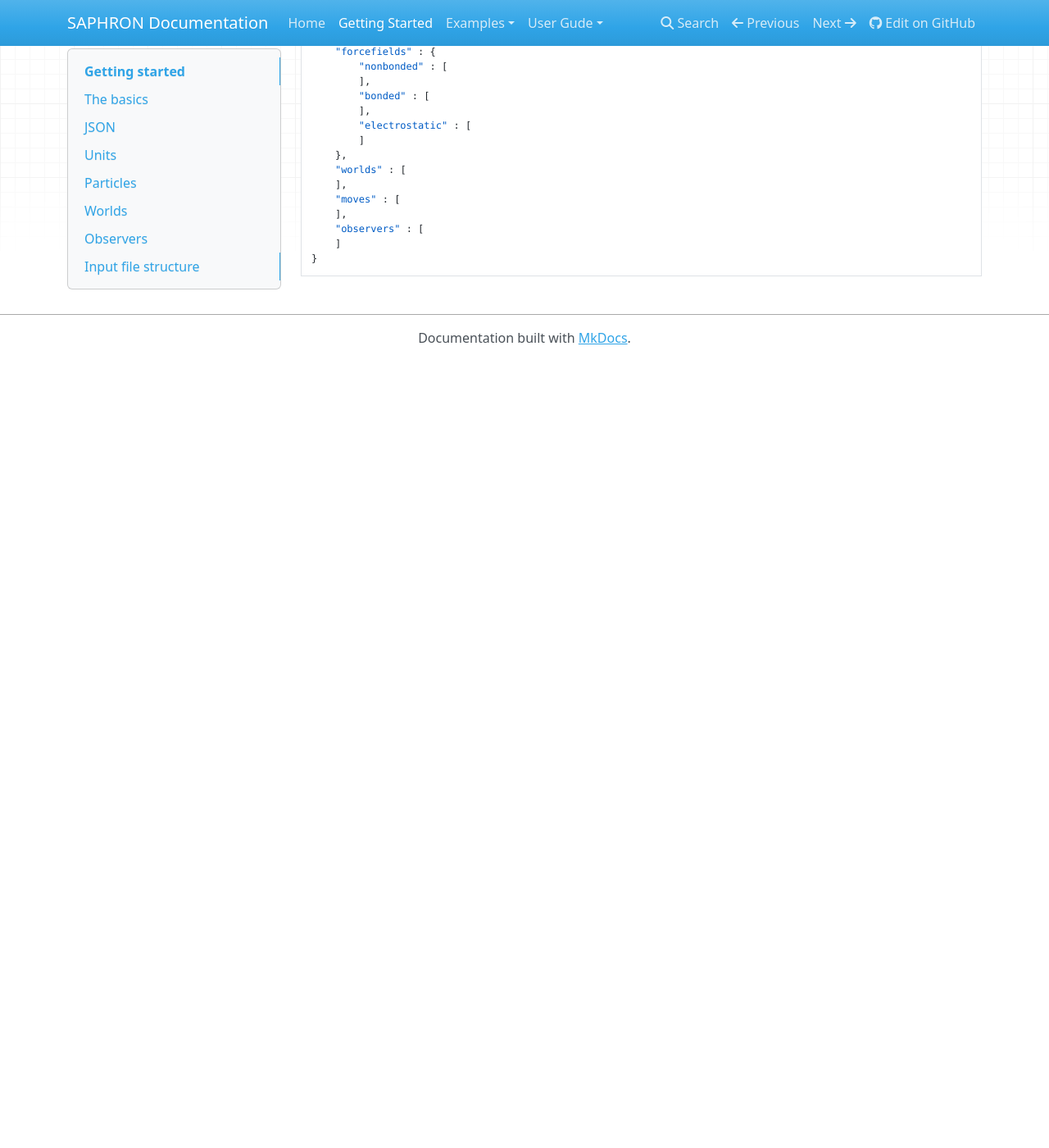
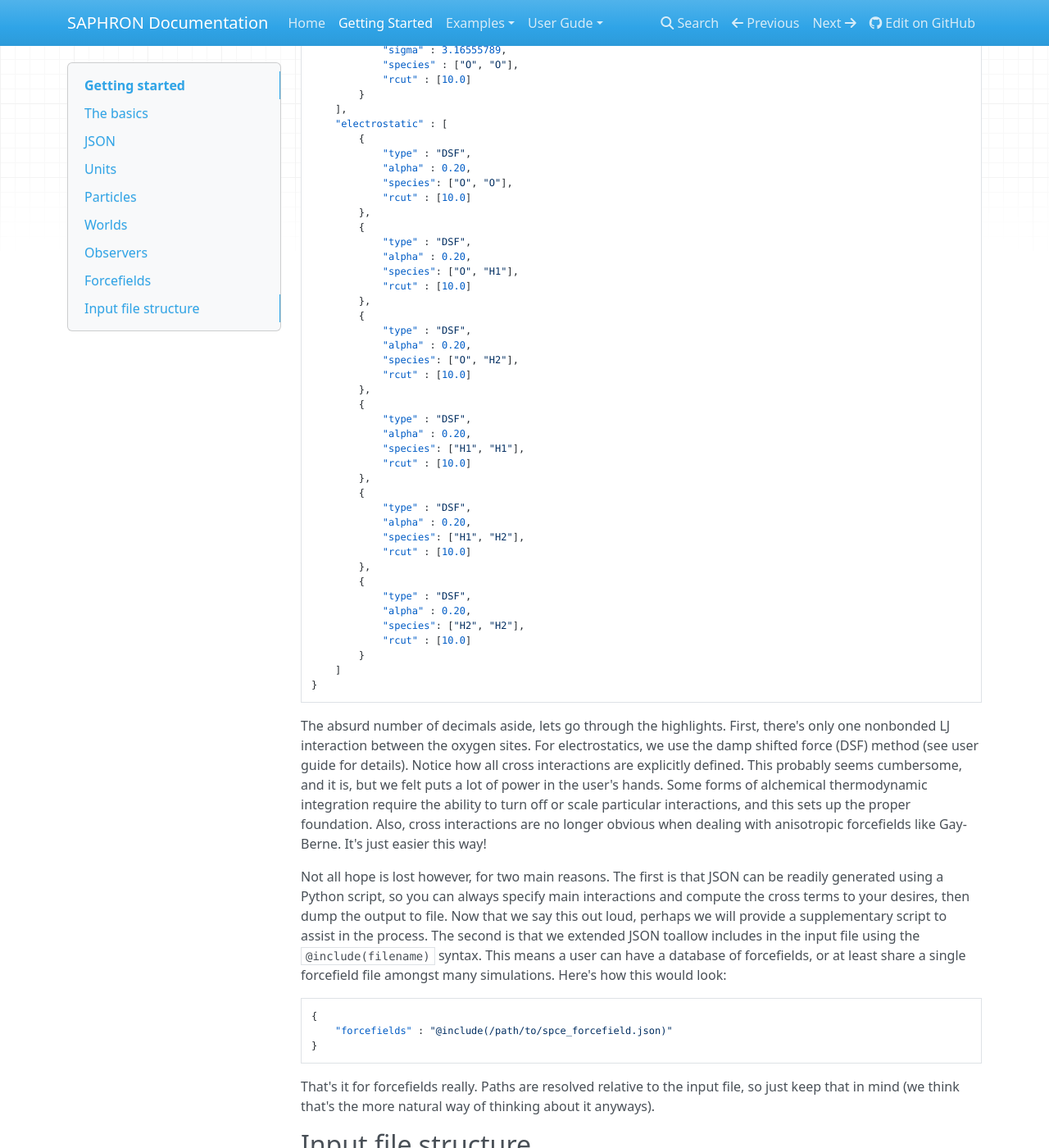
Before and after one commit to hsidky/SAPHRON-docs, an MkDocs documentation site: the page built from docs/getting-started.md, in a window 1280 px wide and 1400 px high, scrolled down 6477 px. Shown: the whole window at 82% size. Built offline with MkDocs 1.6.1, drawn with Linux system fonts in a browser that asks for light colours; nearby versions of some CDN libraries; old or Windows-style settings are respelled for this version of MkDocs; before the commit the page ends 6917 px from its top, so only the background shows below that; some of the changed text lies outside the part shown.

Commit message:
Added forcefield discussion.

````diff
--- a/docs/getting-started.md
+++ b/docs/getting-started.md
@@ -14,7 +14,7 @@ by running SAPHRON with the `-v` flag. This is a great way to make sure there ar
 before submitting a job to a HPC cluster. A typical example of this is shown below.
 
 ```bash
-$ saphron -v < input.json
+$ saphron -v input.json
 
  **********************************************************************
  *         ____      _     ____   _   _  ____    ___   _   _          *
@@ -307,6 +307,98 @@ specification which is used for the file names. Also, multiple observers of the
 log the same or different properties independent of one another. A detailed list of options and flags is located
 in the [user guide](user-guide/observers.md).
 
+## Forcefields
+
+Forcefields can be specified as a JSON array of individual pair-wise interactions. The
+[user guide](user-guide/forcefields.md) contains a list of all available forcefields, but
+we will go through a simple example below. Before that though, we should probably mention
+an important point
+
+!!!warning "Mixing rules"
+	SAPHRON does not automatically apply any mixing rules. To offer the user maximum flexibility,
+	cross interactions *must* be explicitly defined. This way we don't limit the user to a built
+	in set which may or may not suit them.
+
+With that out of the way, let's go through defining a forcefield for SPCE water
+
+```json
+"forcefields" : {
+	"nonbonded" : [
+		{
+			"type" : "LennardJones",
+			"epsilon" : 6.501694011808411e+02,
+			"sigma" : 3.16555789,
+			"species" : ["O", "O"],
+			"rcut" : [10.0]
+		}
+	],
+	"electrostatic" : [
+		{
+			"type" : "DSF",
+			"alpha" : 0.20,
+			"species": ["O", "O"],
+			"rcut" : [10.0]
+		},
+		{
+			"type" : "DSF",
+			"alpha" : 0.20,
+			"species": ["O", "H1"],
+			"rcut" : [10.0]
+		},
+		{
+			"type" : "DSF",
+			"alpha" : 0.20,
+			"species": ["O", "H2"],
+			"rcut" : [10.0]
+		},
+		{
+			"type" : "DSF",
+			"alpha" : 0.20,
+			"species": ["H1", "H1"],
+			"rcut" : [10.0]
+		},
+		{
+			"type" : "DSF",
+			"alpha" : 0.20,
+			"species": ["H1", "H2"],
+			"rcut" : [10.0]
+		},
+		{
+			"type" : "DSF",
+			"alpha" : 0.20,
+			"species": ["H2", "H2"],
+			"rcut" : [10.0]
+		}
+	]
+}
+```
+
+The absurd number of decimals aside, lets go through the highlights. First, there's only
+one nonbonded LJ interaction between the oxygen sites. For electrostatics, we use the
+damp shifted force (DSF) method (see user guide for details). Notice how all cross interactions
+are explicitly defined. This probably seems cumbersome, and it is, but we felt puts a lot of power
+in the user's hands. Some forms of alchemical thermodynamic integration require the ability to
+turn off or scale particular interactions, and this sets up the proper foundation. Also, cross
+interactions are no longer obvious when dealing with anisotropic forcefields like Gay-Berne. It's
+just easier this way!
+
+Not all hope is lost however, for two main reasons. The first is that JSON can be readily generated
+using a Python script, so you can always specify main interactions and compute the cross terms to
+your desires, then dump the output to file. Now that we say this out loud, perhaps we will provide
+a supplementary script to assist in the process. The second is that we extended JSON toallow
+includes in the input file using the `@include(filename)` syntax. This means a user can have a
+database of forcefields, or at least share a single forcefield file amongst many simulations.
+Here's how this would look:
+
+```json
+{
+	"forcefields" : "@include(/path/to/spce_forcefield.json)"
+}
+```
+
+That's it for forcefields really. Paths are resolved relative to the input file, so just keep that
+in mind (we think that's the more natural way of thinking about it anyways).
+
 ## Input file structure
 
 A SAPHRON input file consists of a collection of JSON objects and arrays. The main
````
Also changed, not shown: docs/index.md (+27 -24 lines).
